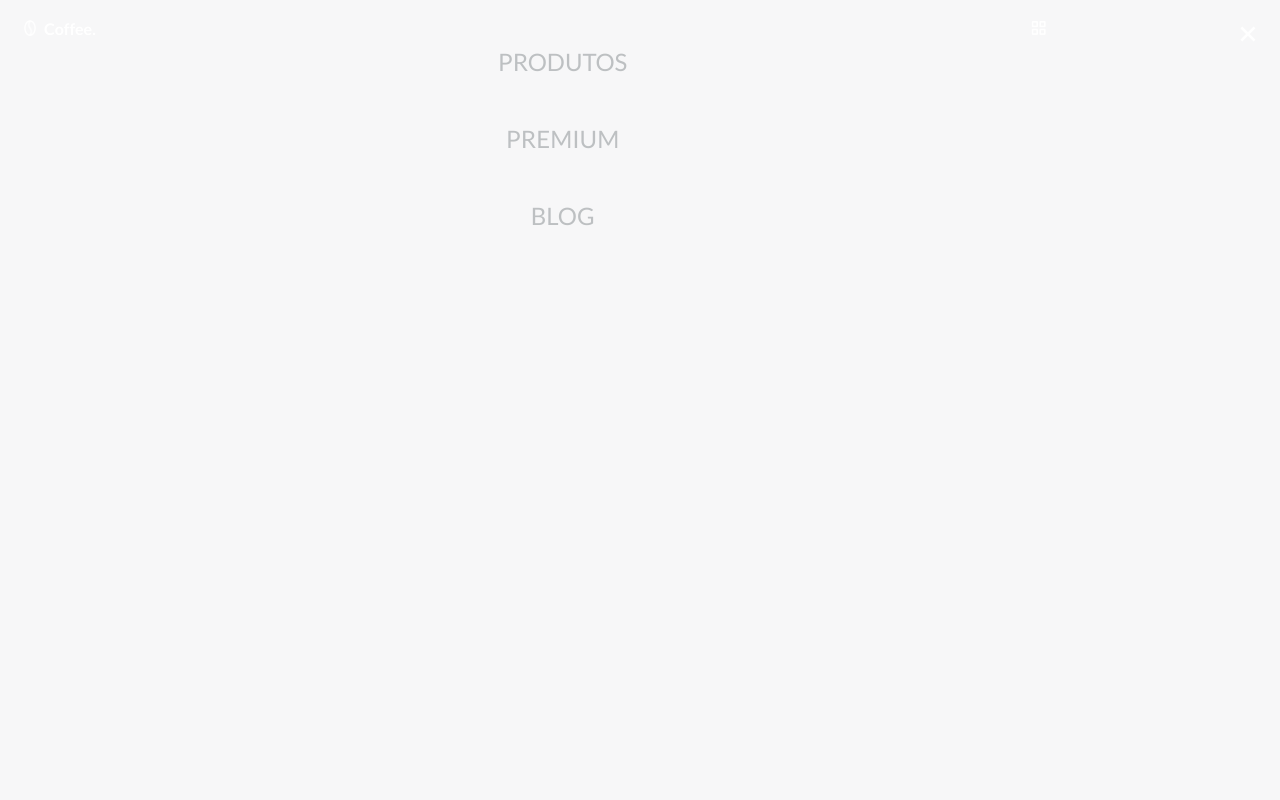
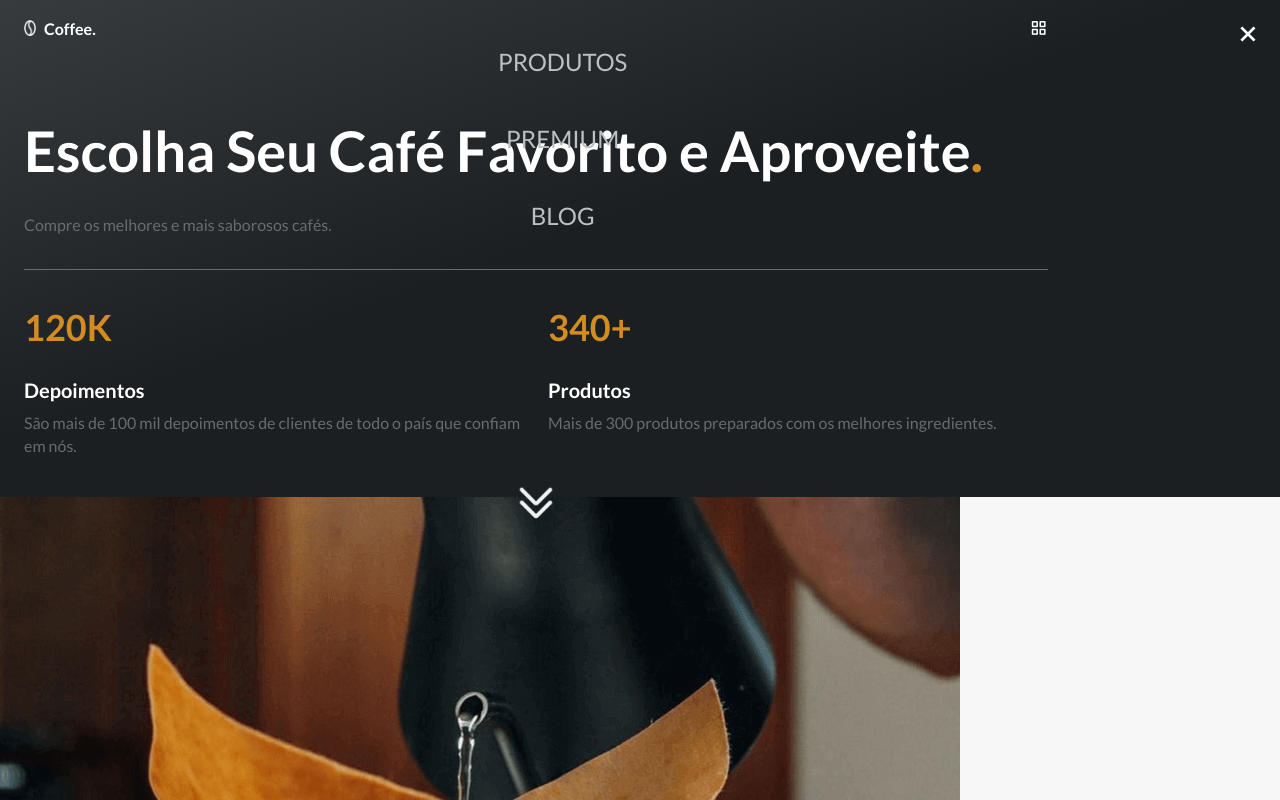
Before and after one commit to lramos33/coffee-shop, a React (Vite) app: page / in a window 1280 px wide. Shown: the top 800 px of the page. Built offline with nearby package versions, Linux system fonts and the light colour scheme.

Commit message:
:hammer_and_wrench: add Home section

```diff
--- a/public/App.css
+++ b/public/App.css
@@ -230,3 +230,82 @@ button {
 .active-link {
   color: #fff;
 }
+
+/*=============== HOME ===============*/
+.home {
+  gap: 0;
+}
+
+.home__container {
+  padding: 7rem 0 2.5rem;
+  background: linear-gradient(
+    160deg,
+    hsla(206, 5%, 24%, 1) -4%,
+    hsla(206, 12%, 12%, 1) 46%);
+}
+
+.home__content {
+  position: relative;
+}
+
+.home__title,
+.home__data-title {
+  color: #fff;
+}
+
+.home__title {
+  font-size: var(--biggest-font-size);
+  margin-bottom: 1.5rem;
+}
+
+.home__title span {
+  color: var(--first-color);
+}
+
+.home__description {
+  margin-bottom: 2rem;
+}
+
+.home__data {
+  border-top: 1px solid var(--text-color);
+  padding-top: 2rem;
+  display: grid;
+  grid-template-columns: repeat(2, 1fr);
+  column-gap: 1.5rem;
+}
+
+.home__data-number {
+  color: var(--first-color);
+  font-size: var(--h1-font-size);
+  margin-bottom: 1.5rem;
+}
+
+.home__data-title {
+  font-size: var(--h3-font-size);
+  margin-bottom: .5rem;
+}
+
+.home__scroll {
+  filter: invert(87%) sepia(15%) saturate(27%) hue-rotate(170deg) brightness(109%) contrast(94%);
+  position: absolute;
+  font-size: 3rem;
+  width: 100px;
+  bottom: -6rem;
+  left: 0;
+  right: 0;
+  margin: 0 auto;
+  animation: scroll 3s infinite;
+}
+
+/* Scroll image animate */
+@keyframes scroll {
+  0% {
+    transform: translateY(0);
+  }
+  50% {
+    transform: translateY(-.5rem);
+  }
+  100% {
+    transform: translateY(0);
+  }
+}
--- a/src/App.jsx
+++ b/src/App.jsx
@@ -2,6 +2,7 @@ import React from 'react';
 import useScript from './hooks/useScript';
 
 import Header from './components/Header';
+import Home from './components/Home';
 
 import '../public/App.css';
 
@@ -12,6 +13,9 @@ function App() {
   return (
     <>
       <Header />
+      <main>
+        <Home />
+      </main>
     </>
   );
 }
--- /dev/null
+++ b/src/components/Home.jsx
@@ -0,0 +1,45 @@
+import React from 'react';
+
+function Home() {
+  return (
+    <section className="home grid" id="home">
+      <div className="home__container">
+        <div className="home__content container">
+          <h1 className="home__title">
+            Escolha Seu Café Favorito e Aproveite
+            <span>.</span>
+          </h1>
+          <p className="home__description">
+            Compre os melhores e mais saborosos cafés.
+          </p>
+
+          <div className="home__data">
+            <div className="home__data-group">
+              <h2 className="home__data-number">120K</h2>
+              <h3 className="home__data-title">Depoimentos</h3>
+              <p className="home__data-description">
+                São mais de 100 mil depoimentos de clientes de todo o país que confiam em nós.
+              </p>
+            </div>
+
+            <div className="home__data-group">
+              <h2 className="home__data-number">340+</h2>
+              <h3 className="home__data-title">Produtos</h3>
+              <p className="home__data-description">
+                Mais de 300 produtos preparados com os melhores ingredientes.
+              </p>
+            </div>
+          </div>
+
+          <a href="#specialty">
+            <img src="./Images/scroll.png" alt="" className="home__scroll" />
+          </a>
+        </div>
+      </div>
+
+      <img src="./Images/home.png" alt="" className="home__img" />
+    </section>
+  );
+}
+
+export default Home;
```
Also changed, not shown: public/Images/scroll.png.
